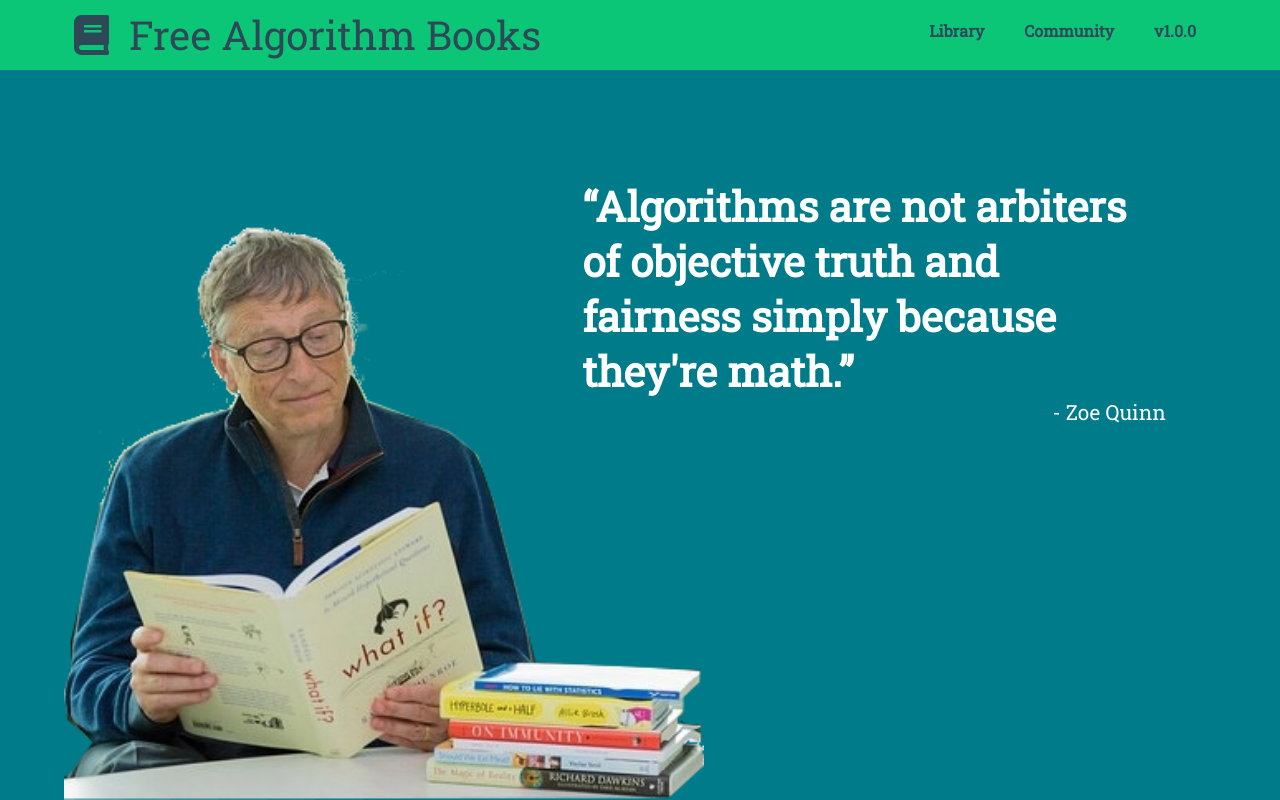
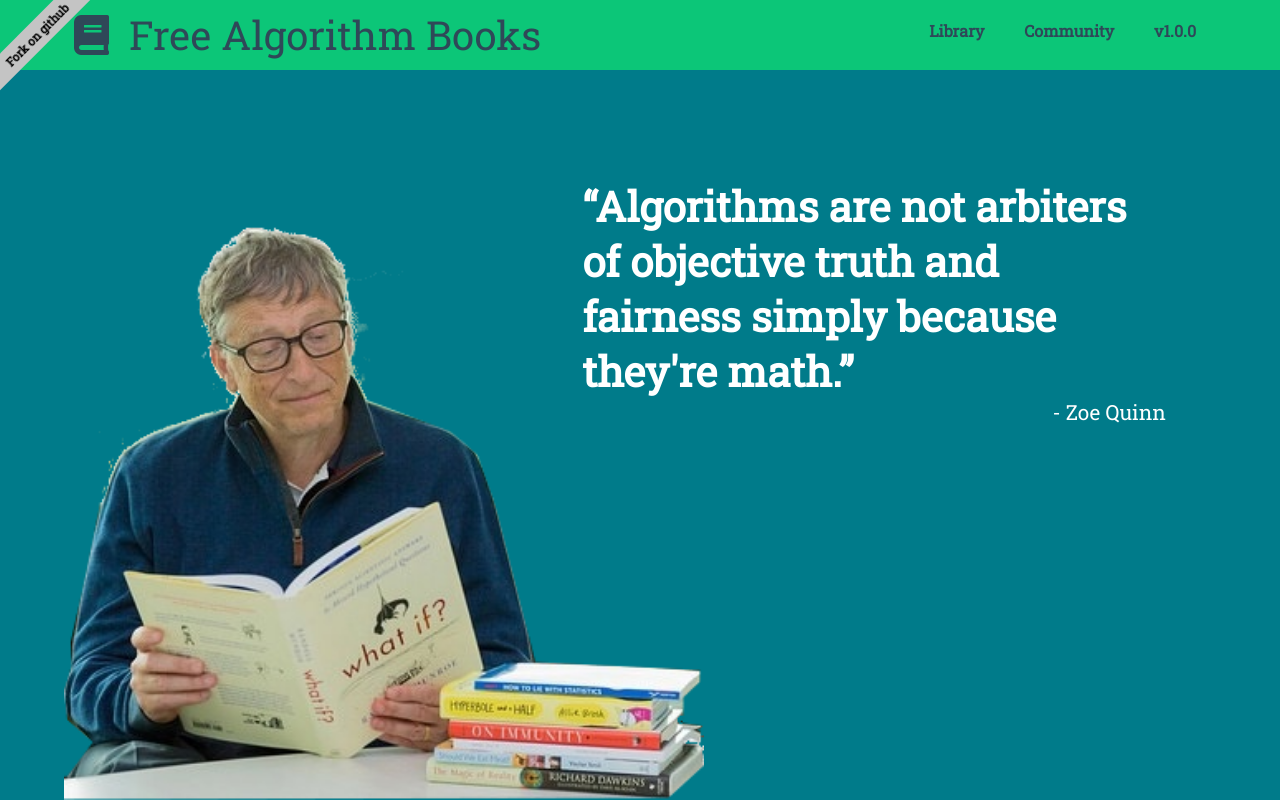
Before and after one commit to GauravWalia19/Free-Algorithms-Books, a React app in the folder client/: page / in a window 1280 px wide. Shown: the top 800 px of the page. Built offline with nearby package versions, Linux system fonts and the light colour scheme.

Commit message:
added github option

```diff
--- a/client/src/components/common/Header.js
+++ b/client/src/components/common/Header.js
@@ -3,6 +3,7 @@ import '../styles/Header.css';
 
 const Header = () => {
     return (
+        <React.Fragment>
             <div className="outerHeader">
                 <div className="header">
                     <a href="/" className="homeLink">
@@ -15,7 +16,14 @@ const Header = () => {
                         <li className="navLinks">v1.0.0</li>
                     </ul>
                 </div>
+                <div className="forkOption">
+                    <a href="https://github.com/GauravWalia19/Free-Algorithms-Books">
+                        Fork on github
+                    </a>
                 </div>
+            </div>
+
+        </React.Fragment>
     )
 }
 
--- a/client/src/components/styles/Header.css
+++ b/client/src/components/styles/Header.css
@@ -32,6 +32,25 @@
     color: var(--linkColor);
     text-decoration: none;
 }
+
+.forkOption{
+    transform: rotate(45deg);
+    -moz-transform: rotate(45deg);
+    -webkit-transform:rotate(45deg);
+    left: -30px;
+    top: 60px;
+    padding: 5px;
+    padding-left: 25px;
+    padding-right: 30px;
+    font-size: 12px;
+    position: fixed;
+    z-index: 2;
+}
+.forkOption > a{
+    color: black;
+    text-decoration: none;
+}
+
 @media screen and (min-width: 426px){
     .homeLink{
         font-size: 2.1em;
@@ -47,10 +66,35 @@
     .navLinkList{
         float: right;
     }
+    .forkOption{
+        transform: none;
+        -moz-transform: none;
+        -webkit-transform: none;
+        top: 0;
+        left: 0;
+        padding: 5px;
+        background-color: var(--inputColor);
+        position: relative;
+        float: right;
+        margin-top: -15px;
+    }
 }
 @media screen and (min-width: 1000px){
     .header{
         margin-right: 5%;
         margin-left: 5%;
     }
+    .forkOption{
+        transform: rotate(-45deg);
+        -moz-transform: rotate(-45deg);
+        -webkit-transform:rotate(-45deg);
+        left: -30px;
+        top: 35px;
+        padding: 5px;
+        padding-left: 25px;
+        padding-right: 30px;
+        position: fixed;
+        z-index: 2;
+        /* background: none; */
+    }
 }
```
Also changed, not shown: client/public/favicon.ico, client/public/logo1.png (added). Lines whose indentation alone changed are shown as unchanged.
